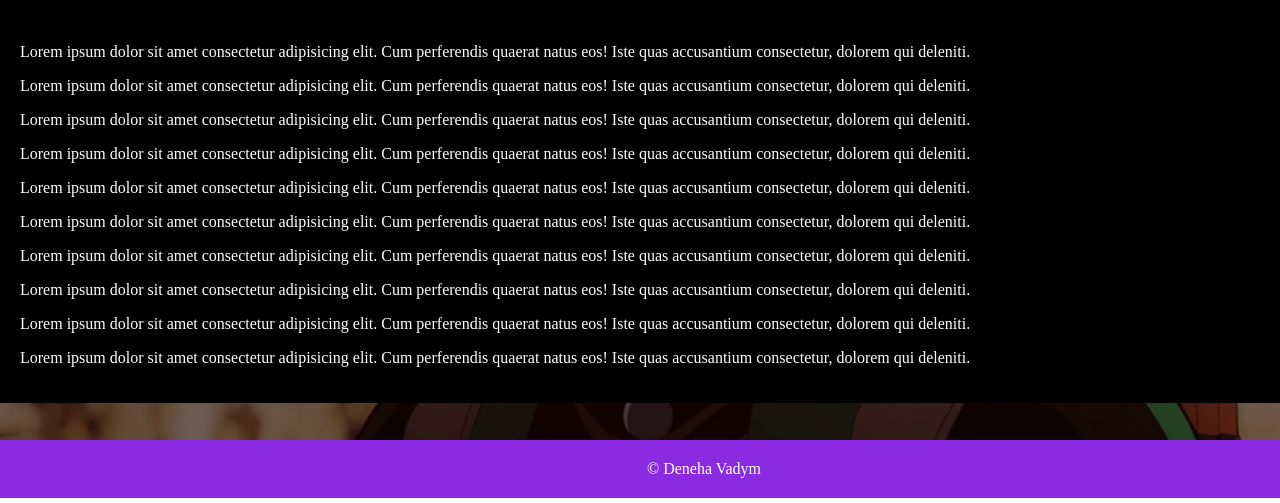
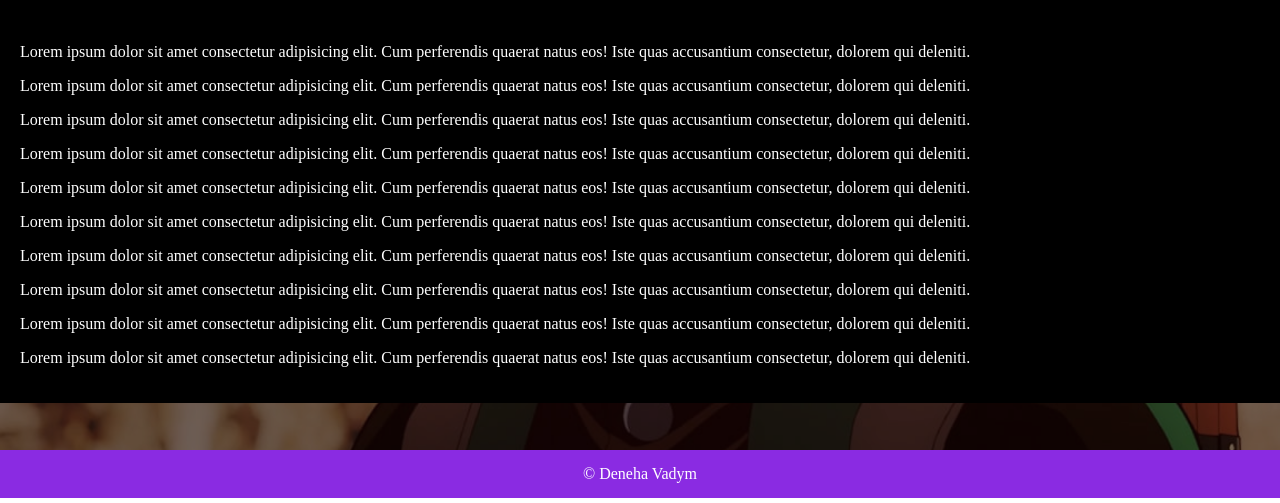
Before and after one commit to xcxdae/home-work-3, a plain HTML site: page index.html in a window 1280 px wide. Shown: the part 302-805 px from the top of the page. Drawn offline with Linux system fonts and the light colour scheme.

Commit message:
оновлення зі зміною футеру

```diff
--- a/assets/css/style.css
+++ b/assets/css/style.css
@@ -107,8 +107,10 @@ legend {
 .footer {
   text-align: center;
   position: fixed;
+  padding-top: 15px;
   bottom: 0;
-  width: 110vw;
+  width: 100%;
+  height: 3em;
   background-color: blueviolet;
   color: white;
 }
--- a/index.html
+++ b/index.html
@@ -75,9 +75,7 @@
 
   </div>
   <footer class="footer">
-    <div class="container">
-      &copy; Deneha Vadym
-    </div>
+    &copy; Deneha Vadym
   </footer>
 
 </body>
```
